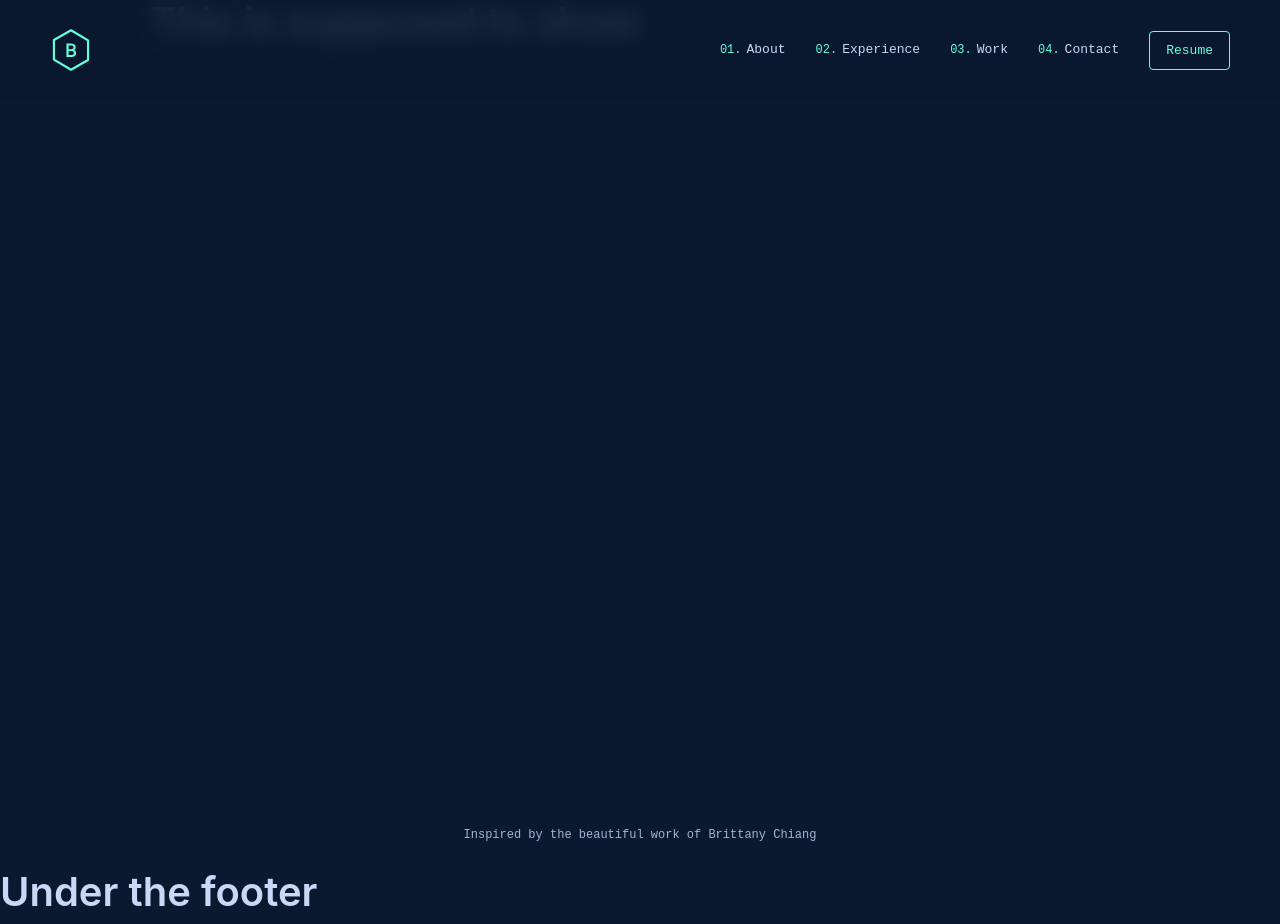
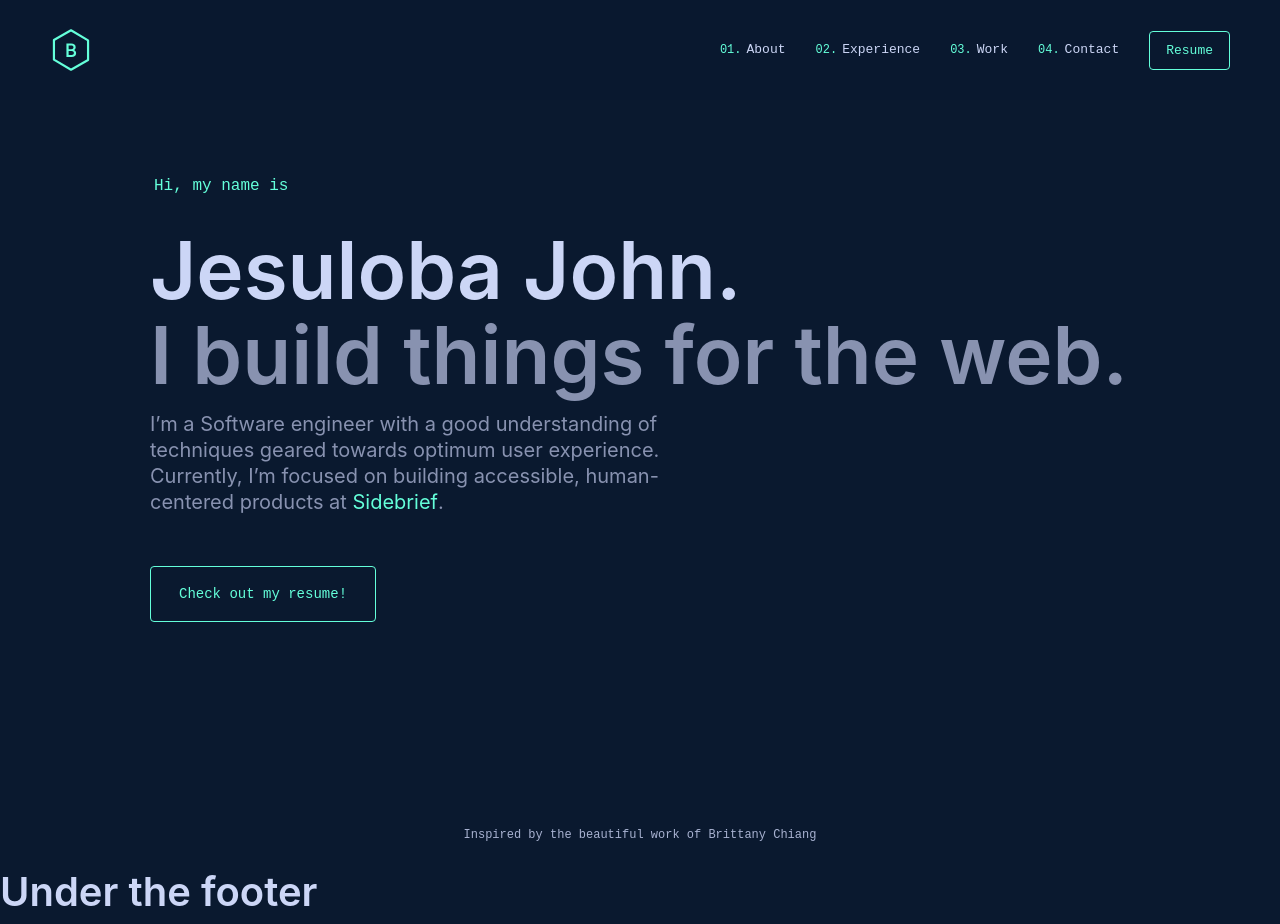
Before and after one commit to Jesuloba-world/dev-portfolio-2, a Next.js app: page / in a window 1280 px wide. Built offline with nearby package versions, Linux system fonts and the light colour scheme.

Commit message:
font needs help

```diff
--- a/src/components/index.ts
+++ b/src/components/index.ts
@@ -6,3 +6,4 @@ export { default as Side } from "./side";
 export { default as Social } from "./social";
 export { default as Email } from "./email";
 export { default as Footer } from "./footer";
+export * from "./sections";
--- /dev/null
+++ b/src/components/sections/hero/hero.style.ts
@@ -0,0 +1,44 @@
+import styled from "styled-components";
+
+export const StyledHeroSection = styled.section`
+	${({ theme }) => theme.mixins.flexCenter};
+	flex-direction: column;
+	align-items: flex-start;
+	min-height: 100vh;
+	height: 100vh;
+	padding: 0;
+
+	@media (max-height: 700px) and (min-width: 700px), (max-width: 360px) {
+		height: auto;
+		padding-top: var(--nav-height);
+	}
+
+	h1 {
+		margin: 0 0 30px 4px;
+		color: var(--green);
+		font-family: var(--font-mono);
+		font-size: clamp(var(--fz-sm), 5vw, var(--fz-md));
+		font-weight: 400;
+
+		@media (max-width: 480px) {
+			margin: 0 0 20px 2px;
+		}
+	}
+
+	h3 {
+		margin-top: 5px;
+		color: var(--slate);
+		line-height: 0.9;
+	}
+
+	p {
+		margin: 20px 0 0;
+		max-width: 540px;
+		font-family: var(--font-sans);
+	}
+
+	.email-link {
+		${({ theme }) => theme.mixins.bigButton};
+		margin-top: 50px;
+	}
+`;
--- /dev/null
+++ b/src/components/sections/hero/index.tsx
@@ -0,0 +1,84 @@
+import React, { useState, useEffect } from "react";
+import { CSSTransition, TransitionGroup } from "react-transition-group";
+import { navDelay, loaderDelay } from "@/utils";
+import { usePrefersReducedMotion } from "@/hooks";
+import { StyledHeroSection } from "./hero.style";
+import Link from "next/link";
+
+const Hero = () => {
+	const [isMounted, setIsMounted] = useState(false);
+	const prefersReducedMotion = usePrefersReducedMotion();
+
+	useEffect(() => {
+		if (prefersReducedMotion) {
+			return;
+		}
+
+		const timeout = setTimeout(() => setIsMounted(true), navDelay);
+		return () => clearTimeout(timeout);
+	}, [prefersReducedMotion]);
+
+	const one = <h1>Hi, my name is</h1>;
+	const two = <h2 className="big-heading">Jesuloba John.</h2>;
+	const three = <h3 className="big-heading">I build things for the web.</h3>;
+	const four = (
+		<>
+			<p>
+				I’m a Software engineer with a good understanding of techniques
+				geared towards optimum user experience. Currently, I’m focused
+				on building accessible, human-centered products at{" "}
+				<a
+					href="http://sidebrief.com/"
+					target="_blank"
+					rel="noreferrer"
+				>
+					Sidebrief
+				</a>
+				.
+			</p>
+		</>
+	);
+	const five = (
+		<Link
+			className="email-link"
+			href="/resume.pdf"
+			target="_blank"
+			rel="noreferrer"
+		>
+			Check out my resume!
+		</Link>
+	);
+
+	const items = [one, two, three, four, five];
+
+	return (
+		<StyledHeroSection>
+			{prefersReducedMotion ? (
+				<>
+					{items.map((item, i) => (
+						<div key={i}>{item}</div>
+					))}
+				</>
+			) : (
+				<TransitionGroup component={null}>
+					{isMounted &&
+						items.map((item, i) => (
+							<CSSTransition
+								key={i}
+								classNames="fadeup"
+								timeout={loaderDelay}
+							>
+								<div
+									style={{ transitionDelay: `${i + 1}00ms` }}
+								>
+									{item}
+								</div>
+							</CSSTransition>
+						))}
+				</TransitionGroup>
+			)}
+		</StyledHeroSection>
+	);
+};
+
+export default Hero;
--- /dev/null
+++ b/src/components/sections/index.ts
@@ -0,0 +1 @@
+export { default as Hero } from "./hero";
--- a/src/pages/index.tsx
+++ b/src/pages/index.tsx
@@ -1,32 +1,28 @@
 import styled from "styled-components";
 import {
 	Layout,
-	// Hero,
+	Hero,
 	// About,
 	// Jobs,
 	// Featured,
 	// Projects,
 	// Contact,
 } from "@/components";
-import { useRouter } from "next/router";
 
 const StyledMainContainer = styled.main`
 	counter-reset: section;
 `;
 
 export default function Home() {
-	const router = useRouter();
-
 	return (
 		<Layout>
 			<StyledMainContainer className="fillHeight">
-				<h1>This is supposed to show</h1>
-				{/* <Hero />
-				<About />
-				<Jobs />
-				<Featured />
-				<Projects />
-				<Contact /> */}
+				<Hero />
+				{/* <About /> */}
+				{/* <Jobs /> */}
+				{/* <Featured /> */}
+				{/* <Projects /> */}
+				{/* <Contact /> */}
 			</StyledMainContainer>
 		</Layout>
 	);
--- a/src/styles/fonts.ts
+++ b/src/styles/fonts.ts
@@ -5,28 +5,13 @@ import { NextFont } from "next/dist/compiled/@next/font";
 const CalibreNormal = localFont({
 	src: [
 		{
-			path: "../fonts/Calibre/Calibre-Regular.woff",
-			weight: "400",
-			style: "normal",
-		},
-		{
 			path: "../fonts/Calibre/Calibre-Regular.woff2",
 			weight: "400",
 			style: "normal",
 		},
 		{
-			path: "../fonts/Calibre/Calibre-Medium.woff",
-			weight: "500",
-			style: "normal",
-		},
-		{
 			path: "../fonts/Calibre/Calibre-Medium.woff2",
 			weight: "500",
-			style: "normal",
-		},
-		{
-			path: "../fonts/Calibre/Calibre-Semibold.woff",
-			weight: "600",
 			style: "normal",
 		},
 		{
@@ -40,28 +25,13 @@ const CalibreNormal = localFont({
 const CalibreItalic = localFont({
 	src: [
 		{
-			path: "../fonts/Calibre/Calibre-RegularItalic.woff",
-			weight: "400",
-			style: "italic",
-		},
-		{
 			path: "../fonts/Calibre/Calibre-RegularItalic.woff2",
 			weight: "400",
 			style: "italic",
 		},
 		{
-			path: "../fonts/Calibre/Calibre-MediumItalic.woff",
-			weight: "500",
-			style: "italic",
-		},
-		{
 			path: "../fonts/Calibre/Calibre-MediumItalic.woff2",
 			weight: "500",
-			style: "italic",
-		},
-		{
-			path: "../fonts/Calibre/Calibre-SemiboldItalic.woff",
-			weight: "600",
 			style: "italic",
 		},
 		{
@@ -75,18 +45,8 @@ const CalibreItalic = localFont({
 const SFMonoNormal = localFont({
 	src: [
 		{
-			path: "../fonts/SFMono/SFMono-Regular.woff",
-			weight: "400",
-			style: "normal",
-		},
-		{
 			path: "../fonts/SFMono/SFMono-Regular.woff2",
 			weight: "400",
-			style: "normal",
-		},
-		{
-			path: "../fonts/SFMono/SFMono-Semibold.woff",
-			weight: "600",
 			style: "normal",
 		},
 		{
@@ -100,18 +60,8 @@ const SFMonoNormal = localFont({
 const SFMonoItalic = localFont({
 	src: [
 		{
-			path: "../fonts/SFMono/SFMono-RegularItalic.woff",
-			weight: "400",
-			style: "italic",
-		},
-		{
 			path: "../fonts/SFMono/SFMono-RegularItalic.woff2",
 			weight: "400",
-			style: "italic",
-		},
-		{
-			path: "../fonts/SFMono/SFMono-SemiboldItalic.woff",
-			weight: "600",
 			style: "italic",
 		},
 		{
```
